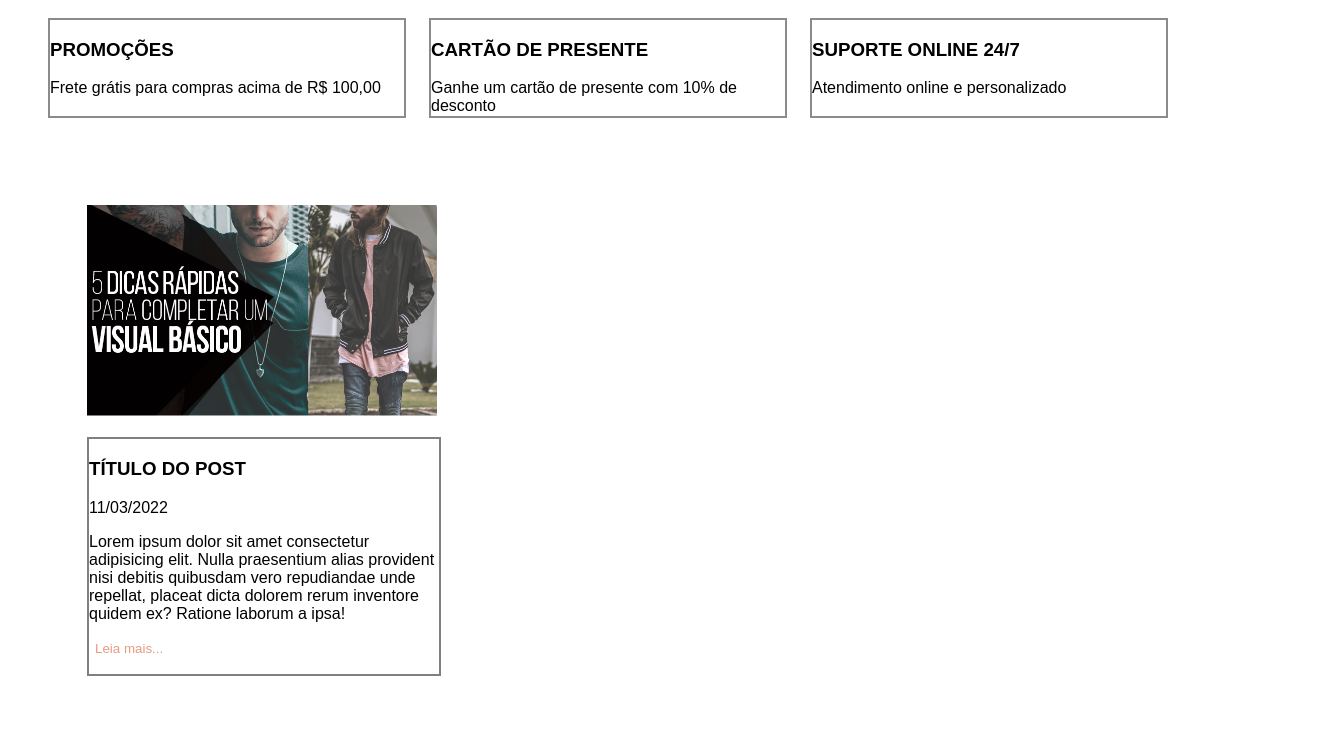
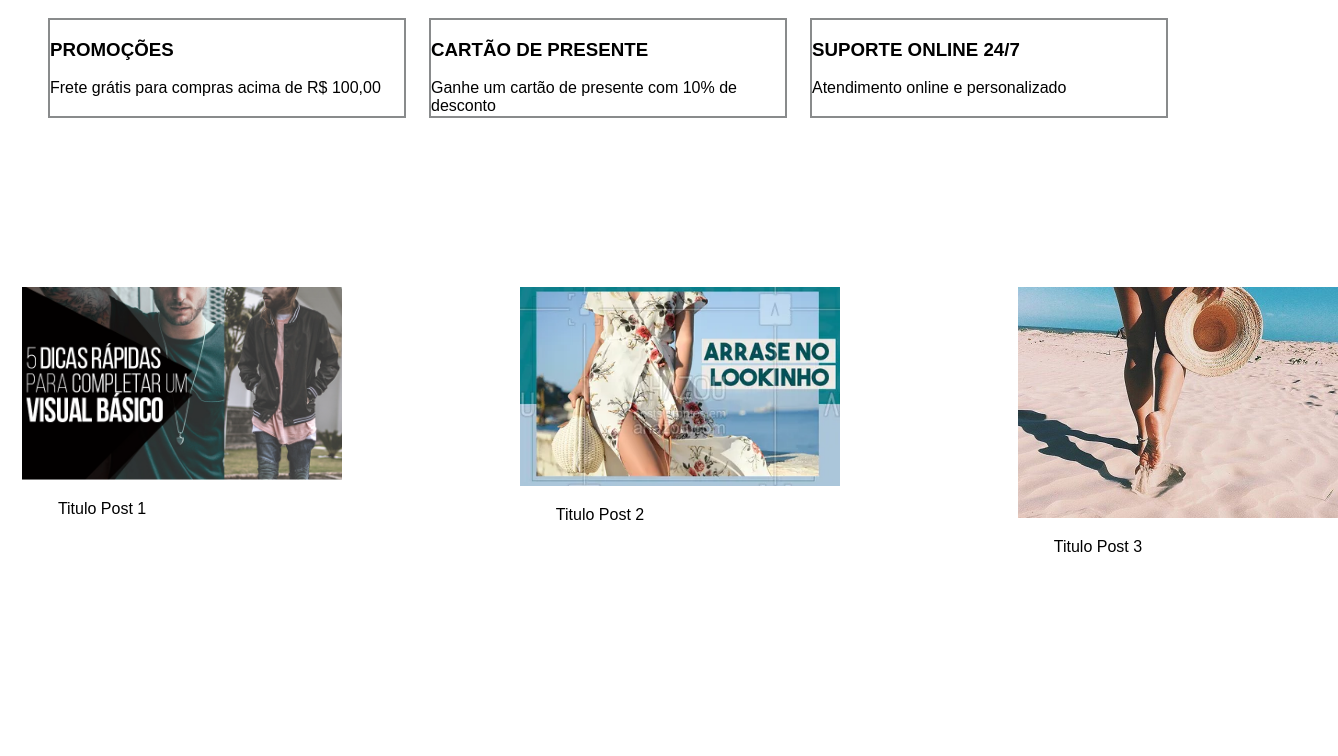
Before and after one commit to Yonatha/javascript-estudo, a Vue app in the folder loja/frontend/: page / in a window 1280 px wide. Shown: the part 649-1405 px from the top of the page, 1338 px wide, since content can reach past the window. Before the commit the page ends 1325 px from the top, so only its background shows below. Built offline with nearby package versions, Linux system fonts and the light colour scheme.

Commit message:
Atualização

```diff
--- a/loja/frontend/src/components/layout/UltimasBlog.vue
+++ b/loja/frontend/src/components/layout/UltimasBlog.vue
@@ -1,15 +1,41 @@
 <template>
-    <div id="post1">
-        <img src="/images/post1.png" class="imagem-post1"/>
+    <div class="container">
+        <div class="imagem">
+            <img src="images/post1.png" alt="post1">
+            <p>Titulo Post 1</p>
+        </div>
+        <div class="imagem">
+            <img src="images/post2.png" alt="post2">
+            <p>Titulo Post 2</p>
+        </div>
+        <div class="imagem">
+            <img src="images/post3.png" alt="post3">
+            <p>Titulo Post 3</p>
+        </div>
     </div>
+
 </template>
 
-<style scoped>
-.imagem-post1 {
-    width: 350px;
-    height: auto;
-    margin-left: 87px;
-    margin-top: 87px;
-    text-align: left;
+<style>
+.container {
+    display: inline-flex;
+    justify-content: center;
+    max-width: 1200px;
+    margin: 0 auto;
 }
+
+.imagem {
+    flex: 0 0 calc(33.33% - 20%);
+    margin: 169px;
+    text-align: center;
+}
+
+.imagem img {
+    max-width: 200%;
+}
+
+.imagem p {
+    text-align: center;
+}
+
 </style>
```
Also changed, not shown: loja/frontend/public/images/post2.png (added), loja/frontend/public/images/post3.png (added).
